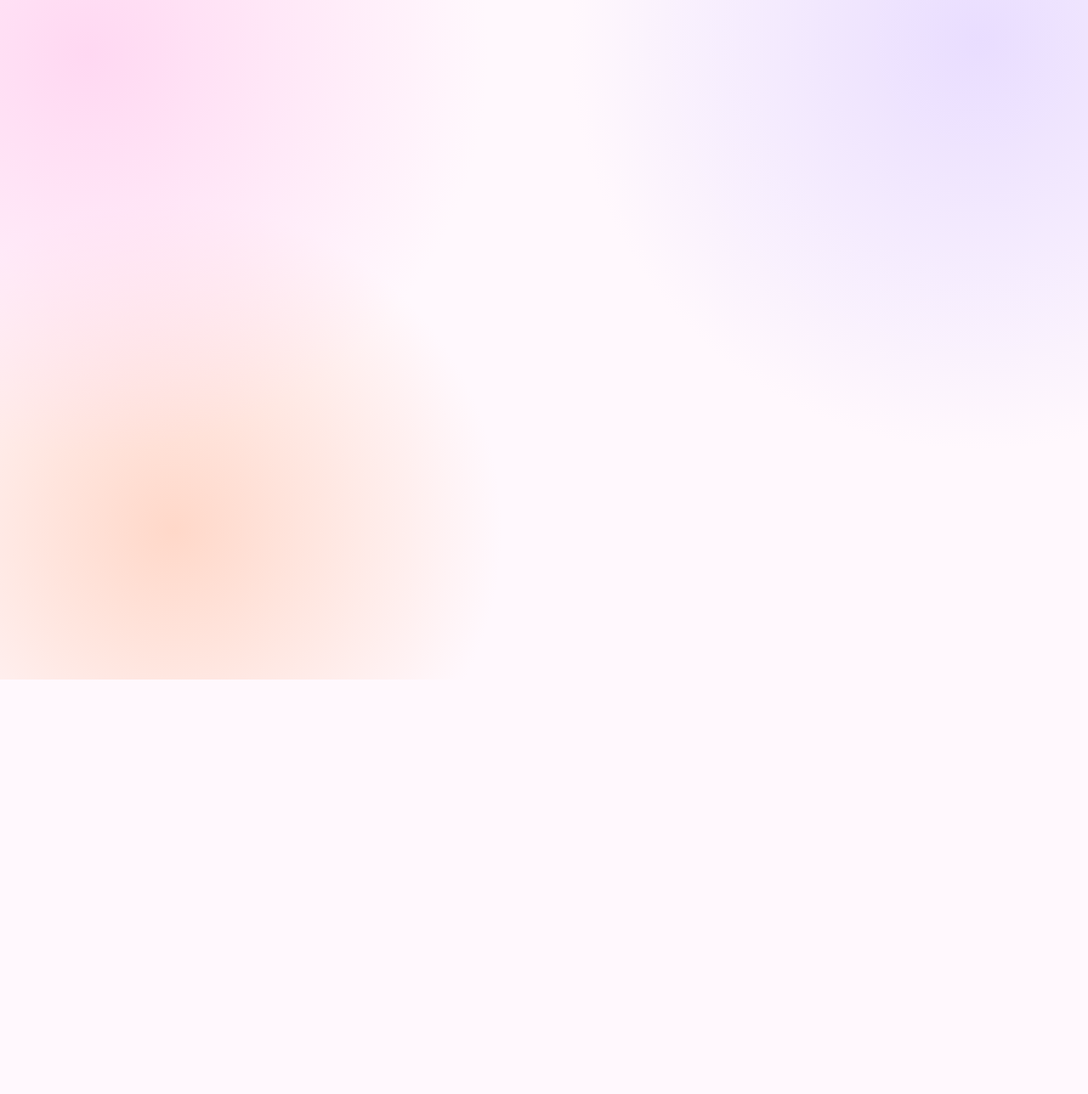
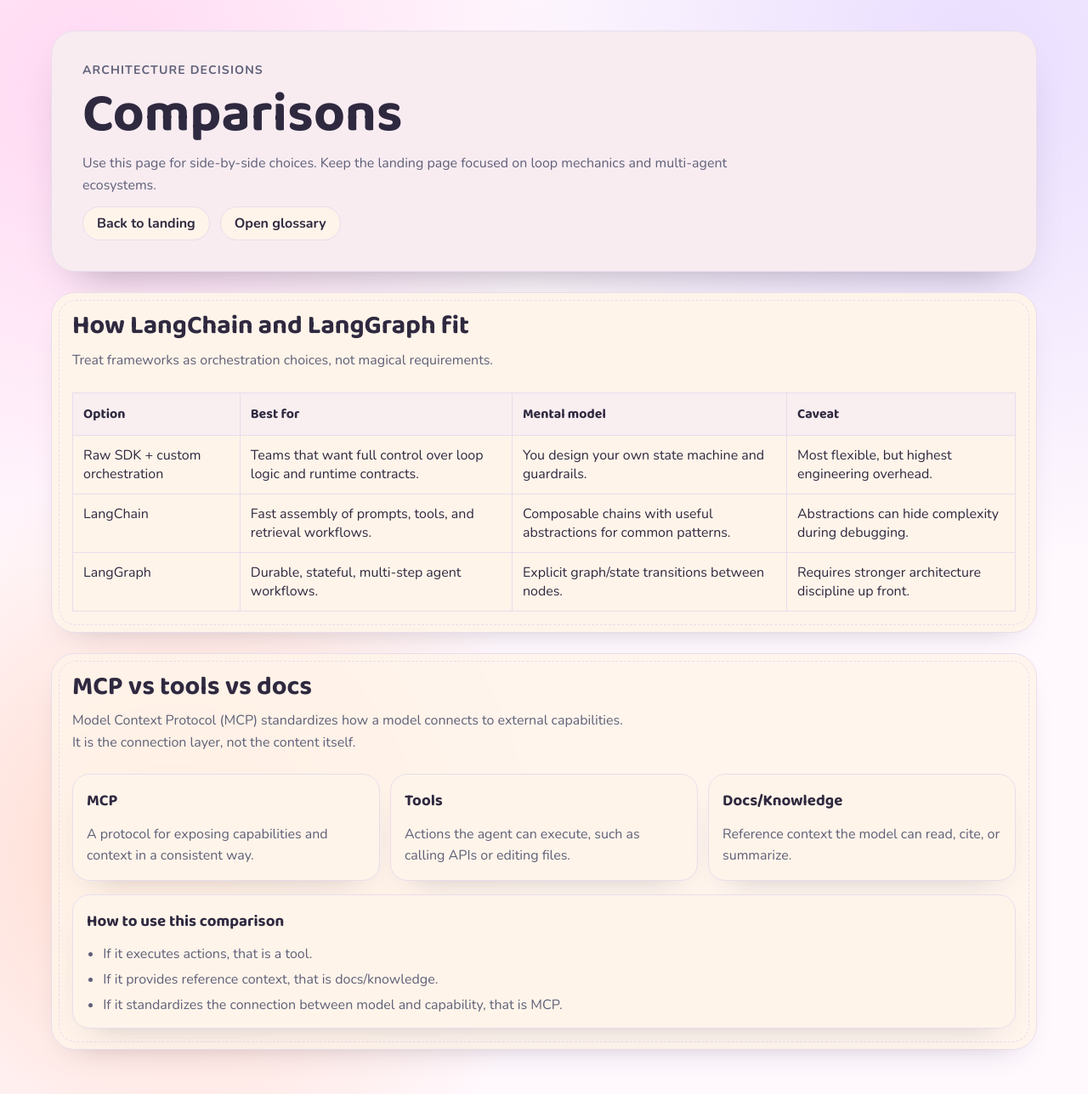
Before and after one commit to amelieav/agents-explained, a React (Vite) app: page /comparisons in a window 1280 px wide. Before the commit this address had no page. Shown: the whole page at 85% size. Before the commit the page ends 800 px from the top, so only its background shows below. Built offline with nearby package versions, Linux system fonts and the light colour scheme.

Commit message:
feat: split comparisons into dedicated page
Focus the landing page on agent loops and ecosystems, and move framework/protocol comparisons to /comparisons.\n\nChecks: npm run build; npm run lint:tokens.

```diff
--- a/src/App.tsx
+++ b/src/App.tsx
@@ -1,4 +1,5 @@
 import { BrowserRouter, Route, Routes } from "react-router-dom";
+import { ComparisonsPage } from "./pages/ComparisonsPage";
 import { GlossaryPage } from "./pages/GlossaryPage";
 import { HomePage } from "./pages/HomePage";
 
@@ -7,6 +8,7 @@
     <BrowserRouter basename={import.meta.env.BASE_URL}>
       <Routes>
         <Route path="/" element={<HomePage />} />
+        <Route path="/comparisons" element={<ComparisonsPage />} />
         <Route path="/glossary" element={<GlossaryPage />} />
       </Routes>
     </BrowserRouter>
--- a/src/components/AgentLoopDiagram/AgentLoopDiagram.tsx
+++ b/src/components/AgentLoopDiagram/AgentLoopDiagram.tsx
@@ -44,24 +44,26 @@
   const length = Math.hypot(dx, dy) || 1;
   const nx = dx / length;
   const ny = dy / length;
-  const startOffset = 66;
-  const endOffset = 66;
+  const startOffset = 78;
+  const endOffset = 78;
   const x1 = from.centerX + nx * startOffset;
   const y1 = from.centerY + ny * startOffset;
   const x2 = to.centerX - nx * endOffset;
   const y2 = to.centerY - ny * endOffset;
-  const lx = (x1 + x2) / 2 + -ny * 14;
-  const ly = (y1 + y2) / 2 + nx * 14;
+  const lx = (x1 + x2) / 2 + -ny * 16;
+  const ly = (y1 + y2) / 2 + nx * 16;
 
   return { x1, y1, x2, y2, lx, ly };
 }
 
 export function AgentLoopDiagram({ steps, variant = "default", className }: AgentLoopDiagramProps): JSX.Element {
-  const hubX = 420;
-  const hubY = 300;
-  const radius = steps.length >= 7 ? 240 : steps.length === 6 ? 224 : 205;
-  const nodeWidth = 190;
-  const nodeHeight = 94;
+  const diagramWidth = 980;
+  const diagramHeight = 700;
+  const hubX = 490;
+  const hubY = 350;
+  const radius = steps.length >= 7 ? 282 : steps.length === 6 ? 262 : 238;
+  const nodeWidth = 214;
+  const nodeHeight = 104;
   const edgeLabels = ["Intake", "Route", "Execute", "Check", "Refine", "Merge", "Publish"];
 
   const nodes: PositionedLoopNode[] = steps.map((step, index) => {
@@ -70,8 +72,8 @@
       ...step,
       centerX: hubX + radius * Math.cos(angle),
       centerY: hubY + radius * Math.sin(angle),
-      labelLines: wrapLines(step.label, 18).slice(0, 2),
-      detailLines: wrapLines(step.detail, 24).slice(0, 2)
+      labelLines: wrapLines(step.label, 20).slice(0, 2),
+      detailLines: wrapLines(step.detail, 28).slice(0, 2)
     };
   });
 
@@ -82,7 +84,11 @@
 
   return (
     <figure className={classNames("agent-loop", agentLoopVariantClass[variant], className)}>
-      <svg viewBox="0 0 840 620" role="img" aria-label="Detailed AI agent loop with orchestration, shared state, and feedback">
+      <svg
+        viewBox={`0 0 ${diagramWidth} ${diagramHeight}`}
+        role="img"
+        aria-label="Detailed AI agent loop with orchestration, shared state, and feedback"
+      >
         <defs>
           <marker id="agent-loop-arrowhead" markerWidth="9" markerHeight="9" refX="7" refY="4.5" orient="auto">
             <path d="M 0 0 L 9 4.5 L 0 9 z" className="agent-loop__arrowhead" />
@@ -116,11 +122,11 @@
         {steps.length > 3 && retryFrom && retryTo ? (
           <>
             <path
-              d={`M ${retryFrom.centerX - 24} ${retryFrom.centerY - 28} C ${hubX + 26} ${hubY - 180}, ${hubX - 32} ${hubY - 186}, ${retryTo.centerX + 18} ${retryTo.centerY + 34}`}
+              d={`M ${retryFrom.centerX - 24} ${retryFrom.centerY - 32} C ${hubX + 26} ${hubY - 210}, ${hubX - 32} ${hubY - 216}, ${retryTo.centerX + 22} ${retryTo.centerY + 38}`}
               className="agent-loop__feedback"
               markerEnd="url(#agent-loop-arrowhead)"
             />
-            <text className="agent-loop__edge-label" x={hubX - 12} y={hubY - 188}>
+            <text className="agent-loop__edge-label" x={hubX - 16} y={hubY - 216}>
               Feedback retry
             </text>
           </>
@@ -129,21 +135,21 @@
         {steps.length > 2 && closeLoopFrom && closeLoopTo ? (
           <>
             <path
-              d={`M ${closeLoopFrom.centerX + 36} ${closeLoopFrom.centerY - 10} C ${hubX - 10} ${hubY + 40}, ${hubX - 140} ${hubY - 18}, ${closeLoopTo.centerX - 24} ${closeLoopTo.centerY + 30}`}
+              d={`M ${closeLoopFrom.centerX + 42} ${closeLoopFrom.centerY - 10} C ${hubX - 10} ${hubY + 48}, ${hubX - 156} ${hubY - 24}, ${closeLoopTo.centerX - 26} ${closeLoopTo.centerY + 36}`}
               className="agent-loop__feedback"
               markerEnd="url(#agent-loop-arrowhead)"
             />
-            <text className="agent-loop__edge-label" x={hubX - 190} y={hubY - 10}>
+            <text className="agent-loop__edge-label" x={hubX - 214} y={hubY - 8}>
               Updated context
             </text>
           </>
         ) : null}
 
-        <circle cx={hubX} cy={hubY} r="76" className="agent-loop__hub" />
+        <circle cx={hubX} cy={hubY} r="84" className="agent-loop__hub" />
         <text x={hubX} y={hubY - 8} className="agent-loop__hub-label">
           Shared State
         </text>
-        <text x={hubX} y={hubY + 14} className="agent-loop__hub-meta">
+        <text x={hubX} y={hubY + 18} className="agent-loop__hub-meta">
           Memory • Tool logs • Budget
         </text>
 
@@ -164,7 +170,7 @@
                 </tspan>
               ))}
             </text>
-            <text x={node.centerX} y={node.centerY + 14} className="agent-loop__detail">
+            <text x={node.centerX} y={node.centerY + 18} className="agent-loop__detail">
               {node.detailLines.map((line, lineIndex) => (
                 <tspan key={`${node.id}-line-${lineIndex}`} x={node.centerX} dy={lineIndex === 0 ? 0 : 14}>
                   {line}
--- a/src/content/copy.ts
+++ b/src/content/copy.ts
@@ -7,6 +7,7 @@
     "A practical guide for developers who want clear architecture choices, not just buzzwords.",
   sidebarTitle: "Guide Map",
   sidebarNote: "Scroll naturally or jump by section.",
+  comparisonsCta: "Open Comparisons",
   glossaryCta: "Open Glossary",
   mobileMenuLabel: "Open section menu",
   releaseEndpoint: "https://api.github.com/repos/amelieav/agents-explained/releases?per_page=1"
@@ -870,6 +871,21 @@
   empty: "No glossary terms match this search/filter."
 };
 
+export const comparisonPageCopy = {
+  eyebrow: "Architecture Decisions",
+  title: "Comparisons",
+  subtitle:
+    "Use this page for side-by-side choices. Keep the landing page focused on loop mechanics and multi-agent ecosystems.",
+  backLabel: "Back to landing",
+  glossaryLabel: "Open glossary",
+  mcpDecisionTitle: "How to use this comparison",
+  mcpDecisionPoints: [
+    "If it executes actions, that is a tool.",
+    "If it provides reference context, that is docs/knowledge.",
+    "If it standardizes the connection between model and capability, that is MCP."
+  ]
+};
+
 export const labCopy = {
   title: "Component Lab",
   subtitle:
@@ -892,6 +908,10 @@
   mentalModel: {
     title: "Agent loop patterns from leading frameworks",
     summary: "Compare six reputable orchestration patterns and inspect each loop step-by-step."
+  },
+  ecosystems: {
+    title: "Multi-agent ecosystems at a glance",
+    summary: "Survey the major ecosystems and quickly see what each loop optimizes for."
   },
   loop: {
     title: "Execution loop with shared state and feedback",
--- a/src/content/sections.ts
+++ b/src/content/sections.ts
@@ -2,9 +2,8 @@
 
 export const navItems: NavItem[] = [
   { id: "intro", label: "Start Here" },
-  { id: "mental-model", label: "Agent Loop Patterns" },
-  { id: "framework-fit", label: "LangChain vs LangGraph" },
-  { id: "mcp", label: "MCP vs Tools vs Docs" },
+  { id: "mental-model", label: "Agent Loop Methods" },
+  { id: "ecosystems", label: "Ecosystem Snapshot" },
   { id: "org-patterns", label: "Org Patterns" },
   { id: "big-projects", label: "Big Project Practices" },
   { id: "faq", label: "FAQ" },
--- /dev/null
+++ b/src/pages/ComparisonsPage.css
@@ -0,0 +1,122 @@
+.comparisons-page {
+  padding: var(--space-xl) 0 var(--space-xxl);
+}
+
+.comparisons-page__container {
+  width: var(--content-width);
+  margin: 0 auto;
+  display: grid;
+  gap: var(--space-lg);
+}
+
+.comparisons-page__header {
+  border: 1px solid var(--border-soft);
+  border-radius: var(--radius-lg);
+  box-shadow: var(--shadow-strong);
+  background: color-mix(in srgb, var(--surface-layer) 66%, var(--accent-secondary) 34%);
+  padding: var(--space-xl);
+  display: grid;
+  gap: var(--space-sm);
+}
+
+.comparisons-page__header p,
+.comparisons-page__header h1 {
+  margin: 0;
+}
+
+.comparisons-page__header p:first-child {
+  font-size: var(--theme-size-caption);
+  text-transform: uppercase;
+  letter-spacing: 0.08em;
+  color: var(--text-muted);
+  font-weight: 700;
+}
+
+.comparisons-page__header h1 {
+  font-family: var(--theme-font-display);
+  font-size: var(--theme-size-hero);
+  line-height: 1;
+}
+
+.comparisons-page__header p:last-of-type {
+  max-width: 80ch;
+  line-height: 1.6;
+  color: var(--text-muted);
+}
+
+.comparisons-page__links {
+  display: flex;
+  flex-wrap: wrap;
+  gap: var(--space-sm);
+}
+
+.comparisons-page__links a {
+  text-decoration: none;
+  font-weight: 700;
+  border: 1px solid var(--border-soft);
+  border-radius: var(--radius-pill);
+  padding: var(--space-xs) var(--space-md);
+  background: var(--surface-layer);
+}
+
+.comparisons-page__links a:hover,
+.comparisons-page__links a:focus-visible {
+  text-decoration: underline;
+}
+
+.comparisons-page__table-wrap {
+  overflow-x: auto;
+}
+
+.comparisons-page__table {
+  border-collapse: collapse;
+  width: 100%;
+}
+
+.comparisons-page__table th,
+.comparisons-page__table td {
+  border: 1px solid var(--border-soft);
+  padding: var(--space-sm);
+  text-align: left;
+  vertical-align: top;
+}
+
+.comparisons-page__table th {
+  background: color-mix(in srgb, var(--surface-layer) 72%, var(--accent-secondary) 28%);
+  font-family: var(--theme-font-display);
+}
+
+.comparisons-page__card-grid {
+  display: grid;
+  gap: var(--space-sm);
+  grid-template-columns: repeat(auto-fit, minmax(190px, 1fr));
+}
+
+.comparisons-page__card,
+.comparisons-page__decision-card {
+  border: 1px solid var(--border-soft);
+  border-radius: var(--radius-md);
+  background: var(--surface-layer);
+  padding: var(--space-md);
+  box-shadow: var(--shadow-soft);
+}
+
+.comparisons-page__card h3,
+.comparisons-page__decision-card h3 {
+  margin: 0;
+  font-family: var(--theme-font-display);
+}
+
+.comparisons-page__card p {
+  margin: var(--space-sm) 0 0;
+  color: var(--text-muted);
+  line-height: 1.55;
+}
+
+.comparisons-page__decision-card ul {
+  margin: var(--space-sm) 0 0;
+  padding-left: 1.2rem;
+  display: grid;
+  gap: var(--space-xs);
+  color: var(--text-muted);
+}
--- /dev/null
+++ b/src/pages/ComparisonsPage.tsx
@@ -0,0 +1,66 @@
+import { Link } from "react-router-dom";
+import { SectionShell } from "../components/SectionShell/SectionShell";
+import { comparisonPageCopy, frameworkFit, frameworkTableCopy, homeSectionCopy, mcpCopy } from "../content/copy";
+import "./ComparisonsPage.css";
+
+export function ComparisonsPage(): JSX.Element {
+  return (
+    <main className="comparisons-page">
+      <div className="comparisons-page__container">
+        <header className="comparisons-page__header">
+          <p>{comparisonPageCopy.eyebrow}</p>
+          <h1>{comparisonPageCopy.title}</h1>
+          <p>{comparisonPageCopy.subtitle}</p>
+          <div className="comparisons-page__links">
+            <Link to="/">{comparisonPageCopy.backLabel}</Link>
+            <Link to="/glossary">{comparisonPageCopy.glossaryLabel}</Link>
+          </div>
+        </header>
+
+        <SectionShell id="framework-fit" title={homeSectionCopy.framework.title} summary={homeSectionCopy.framework.summary}>
+          <div className="comparisons-page__table-wrap">
+            <table className="comparisons-page__table">
+              <thead>
+                <tr>
+                  <th>{frameworkTableCopy.option}</th>
+                  <th>{frameworkTableCopy.bestFor}</th>
+                  <th>{frameworkTableCopy.mentalModel}</th>
+                  <th>{frameworkTableCopy.caveat}</th>
+                </tr>
+              </thead>
+              <tbody>
+                {frameworkFit.map((item) => (
+                  <tr key={item.name}>
+                    <td>{item.name}</td>
+                    <td>{item.bestFor}</td>
+                    <td>{item.mentalModel}</td>
+                    <td>{item.caveat}</td>
+                  </tr>
+                ))}
+              </tbody>
+            </table>
+          </div>
+        </SectionShell>
+
+        <SectionShell id="mcp" title={mcpCopy.heading} summary={mcpCopy.summary} variant="glass">
+          <div className="comparisons-page__card-grid">
+            {mcpCopy.cards.map((card) => (
+              <article className="comparisons-page__card" key={card.title}>
+                <h3>{card.title}</h3>
+                <p>{card.body}</p>
+              </article>
+            ))}
+          </div>
+          <article className="comparisons-page__decision-card">
+            <h3>{comparisonPageCopy.mcpDecisionTitle}</h3>
+            <ul>
+              {comparisonPageCopy.mcpDecisionPoints.map((point) => (
+                <li key={point}>{point}</li>
+              ))}
+            </ul>
+          </article>
+        </SectionShell>
+      </div>
+    </main>
+  );
+}
--- a/src/pages/HomePage.tsx
+++ b/src/pages/HomePage.tsx
@@ -10,11 +10,8 @@
   agentLoopReferences,
   bigProjectPractices,
   faqItems,
-  frameworkFit,
-  frameworkTableCopy,
   homeSectionCopy,
   introCopy,
-  mcpCopy,
   organizationPatterns,
   releaseCopy,
   sharedLabels,
@@ -51,9 +48,14 @@
                 {siteCopy.mobileMenuLabel}
               </button>
             </div>
-            <Link className="home-page__glossary-link" to="/glossary">
-              {siteCopy.glossaryCta}
-            </Link>
+            <div className="home-page__hero-links">
+              <Link className="home-page__hero-link" to="/comparisons">
+                {siteCopy.comparisonsCta}
+              </Link>
+              <Link className="home-page__hero-link" to="/glossary">
+                {siteCopy.glossaryCta}
+              </Link>
+            </div>
           </header>
 
           <SectionShell id="intro" title={introCopy.heading} summary={introCopy.summary} variant="highlight">
@@ -105,40 +107,22 @@
           </SectionShell>
 
           <SectionShell
-            id="framework-fit"
-            title={homeSectionCopy.framework.title}
-            summary={homeSectionCopy.framework.summary}
+            id="ecosystems"
+            title={homeSectionCopy.ecosystems.title}
+            summary={homeSectionCopy.ecosystems.summary}
           >
-            <div className="home-page__table-wrap">
-              <table className="home-page__table">
-                <thead>
-                  <tr>
-                    <th>{frameworkTableCopy.option}</th>
-                    <th>{frameworkTableCopy.bestFor}</th>
-                    <th>{frameworkTableCopy.mentalModel}</th>
-                    <th>{frameworkTableCopy.caveat}</th>
-                  </tr>
-                </thead>
-                <tbody>
-                  {frameworkFit.map((item) => (
-                    <tr key={item.name}>
-                      <td>{item.name}</td>
-                      <td>{item.bestFor}</td>
-                      <td>{item.mentalModel}</td>
-                      <td>{item.caveat}</td>
-                    </tr>
-                  ))}
-                </tbody>
-              </table>
-            </div>
-          </SectionShell>
-
-          <SectionShell id="mcp" title={mcpCopy.heading} summary={mcpCopy.summary} variant="glass">
-            <div className="home-page__card-grid">
-              {mcpCopy.cards.map((card) => (
-                <article className="home-page__card" key={card.title}>
-                  <h3>{card.title}</h3>
-                  <p>{card.body}</p>
+            <div className="home-page__card-grid home-page__ecosystem-grid">
+              {agentLoopReferences.map((reference) => (
+                <article className="home-page__card" key={reference.id}>
+                  <p className="home-page__card-tag">{reference.tabLabel}</p>
+                  <h3>{reference.title}</h3>
+                  <p>{reference.why}</p>
+                  <p>
+                    <strong>Loop stages:</strong> {reference.steps.length}
+                  </p>
+                  <a className="home-page__card-link" href={reference.sourceUrl} target="_blank" rel="noreferrer">
+                    {reference.sourceName}
+                  </a>
                 </article>
               ))}
             </div>
--- a/src/types/content.ts
+++ b/src/types/content.ts
@@ -1,6 +1,7 @@
 export type SectionId =
   | "intro"
   | "mental-model"
+  | "ecosystems"
   | "framework-fit"
   | "mcp"
   | "org-patterns"
```
Also changed, not shown: src/components/AgentLoopDiagram/AgentLoopDiagram.css (+5 -5 lines), src/pages/HomePage.css (+51 -32 lines), 1 other file (tests, documents, lock files or other folders).
